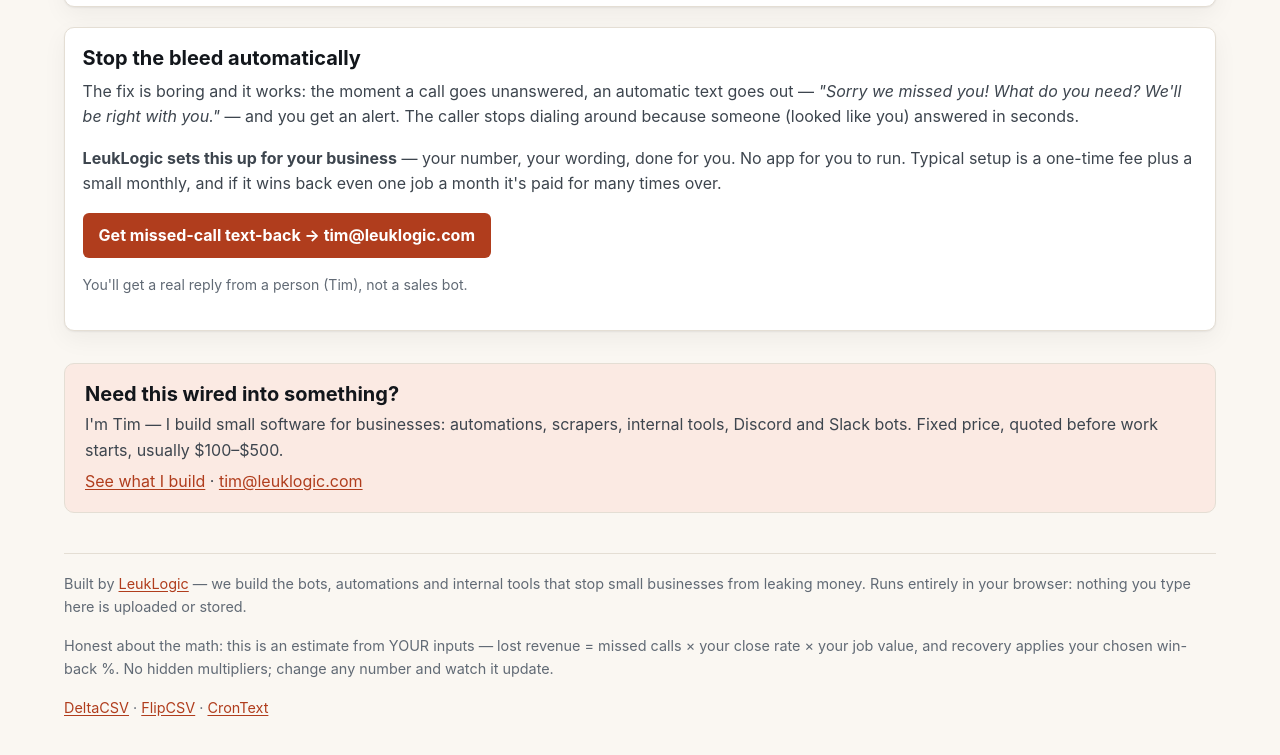
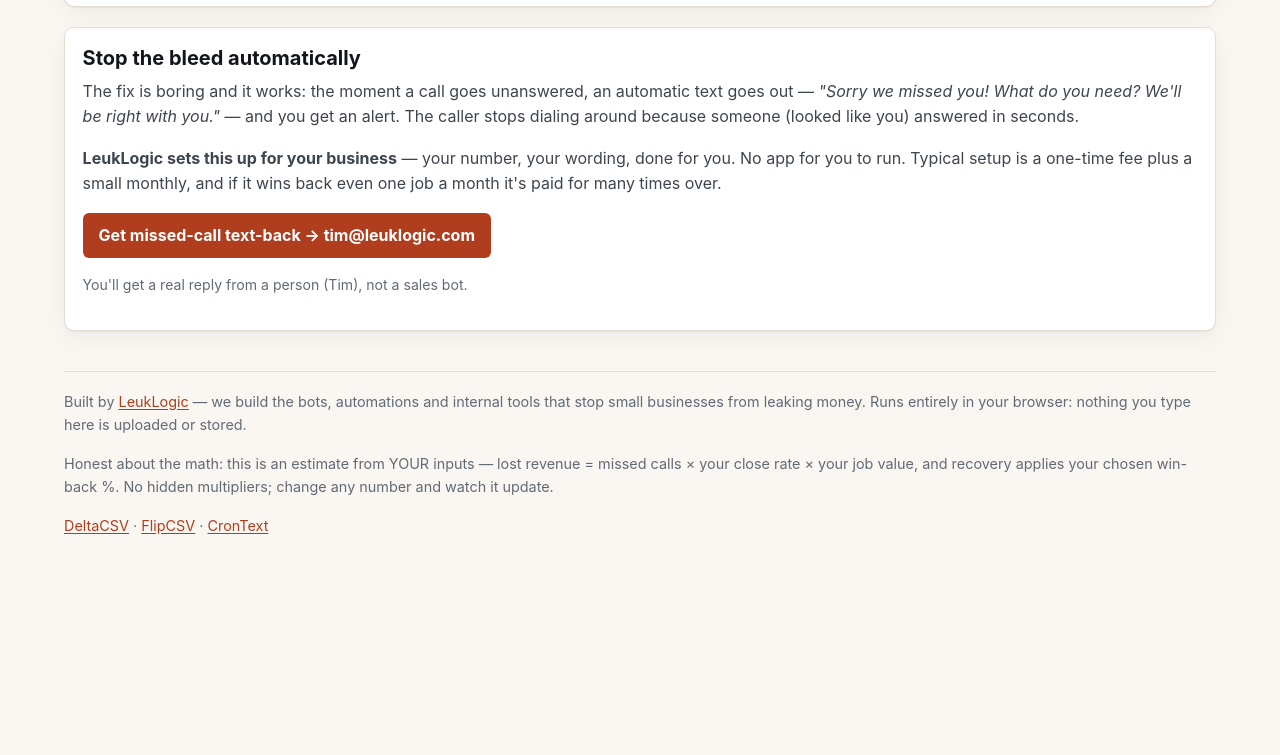
Before and after one commit to grapheneaffiliate/leuklogic, a website: page tools/missed-call-calculator/index.html in a window 1280 px wide. Shown: the part 731-1486 px from the top of the page. After the commit the page ends 1348 px from the top, so only its background shows below. Drawn offline with Linux system fonts and the light colour scheme.

Commit message:
revert the generic hire block where a better tool-specific pitch already existed
Sous read the rendered text and found five pages pitching twice back to back.
Reading those footers changed the conclusion: statement-csv, quote, cron,
csv-json and missed-call-calculator already carried TOOL-SPECIFIC pitches with a
mailto — 'wired into your bookkeeping', 'run on a schedule and actually tell you
when it breaks', 'stop small businesses from leaking money' — which convert
better than the generic block stacked on top of them.

The original measurement counted class="hire", but the class was never the
conversion element; the pitch was. Eight of nine pages already pitched. csv-diff
was the only genuine gap, which is what the first fix correctly closed.

Block retained only where no pitch existed: csv-diff, subscription-scanner,
video-check (whose footers carry bug-report lines, not offers).

```diff
--- a/tools/missed-call-calculator/index.html
+++ b/tools/missed-call-calculator/index.html
@@ -250,14 +250,6 @@
   </section>
 </main>
 
-<div class="hire" style="background:var(--accent-soft,#FBEAE3);border:1px solid var(--line,#E4DED4);border-radius:10px;padding:1.1rem 1.25rem;margin-top:2rem">
-  <h2 style="margin:0 0 .35rem">Need this wired into something?</h2>
-  <p style="margin-bottom:.35rem">I'm Tim — I build small software for businesses: automations, scrapers,
-  internal tools, Discord and Slack bots. Fixed price, quoted before work starts, usually $100–$500.</p>
-  <p style="margin:0"><a href="https://leuklogic.com/">See what I build</a> ·
-  <a href="mailto:tim@leuklogic.com?subject=Missed-Call%20Calculator">tim@leuklogic.com</a></p>
-</div>
-
 <footer class="foot">
   <p>Built by <a href="https://leuklogic.com">LeukLogic</a> — we build the bots, automations and internal tools that stop small businesses from leaking money. Runs entirely in your browser: nothing you type here is uploaded or stored.</p>
   <p>Honest about the math: this is an estimate from YOUR inputs — lost revenue = missed calls × your close rate × your job value, and recovery applies your chosen win-back %. No hidden multipliers; change any number and watch it update.</p>
```
Also changed, not shown: tools/cron/index.html (+0 -8 lines), tools/csv-json/index.html (+0 -8 lines), tools/quote/index.html (+0 -8 lines), tools/statement-csv/index.html (+0 -8 lines).
